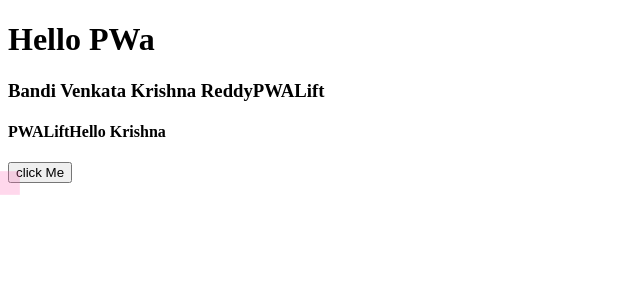
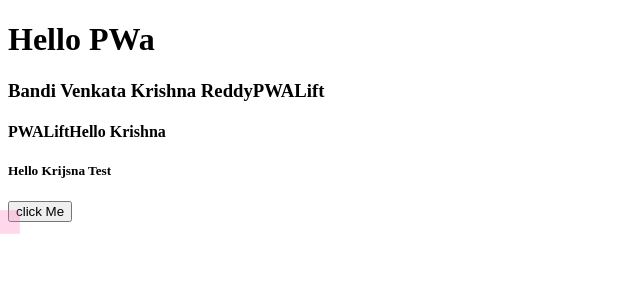
Before and after one commit to venky26112020/mypwa.github.io, an Angular app: page / in a window 1280 px wide. Shown: the top 300 px of the page, without its empty margins (0-640 px from the left). Built offline with nearby package versions, Linux system fonts and the light colour scheme.

Commit message:
Test auto build in jenkins

```diff
--- a/src/app/app.component.html
+++ b/src/app/app.component.html
@@ -1,5 +1,6 @@
 <h1>Hello PWa</h1>
 <h3>Bandi Venkata Krishna Reddy{{title}}</h3>
 <h4>{{title}}Hello Krishna</h4>
+<h5>Hello Krijsna Test</h5>
 <button (click)="clickME($event)">click Me</button><br>
 <span class='live'></span>
```
